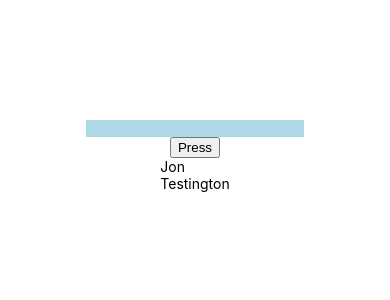
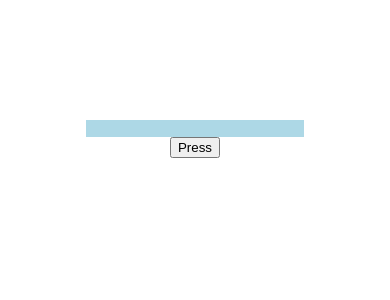
Before and after one commit to jonx1183/MyNoteBook2, a React Native app: screen / in a window 390 px wide. Shown: the top 300 px of the page. Built offline with nearby package versions, Linux system fonts and the light colour scheme.

Commit message:
Added dynamic list

```diff
--- a/App.js
+++ b/App.js
@@ -7,10 +7,13 @@ import { StyleSheet, FlatList, Button, View, TextInput, Text } from 'react-nativ
 export default function App() {
 
   const[text, setText] = useState('')
-  const notes = [{key:1, name:"Jon"}, {key:2, name:"Testington"}]
+  const[notes, setNotes] = useState([])
 
   function buttenHandler(){
-    alert("You typed: " + text)
+    //alert("You typed: " + text)
+    setNotes(
+      [...notes, {key:notes.length, name:text} ]
+    )
     }
   return (
     <View style={styles.container}>
```
